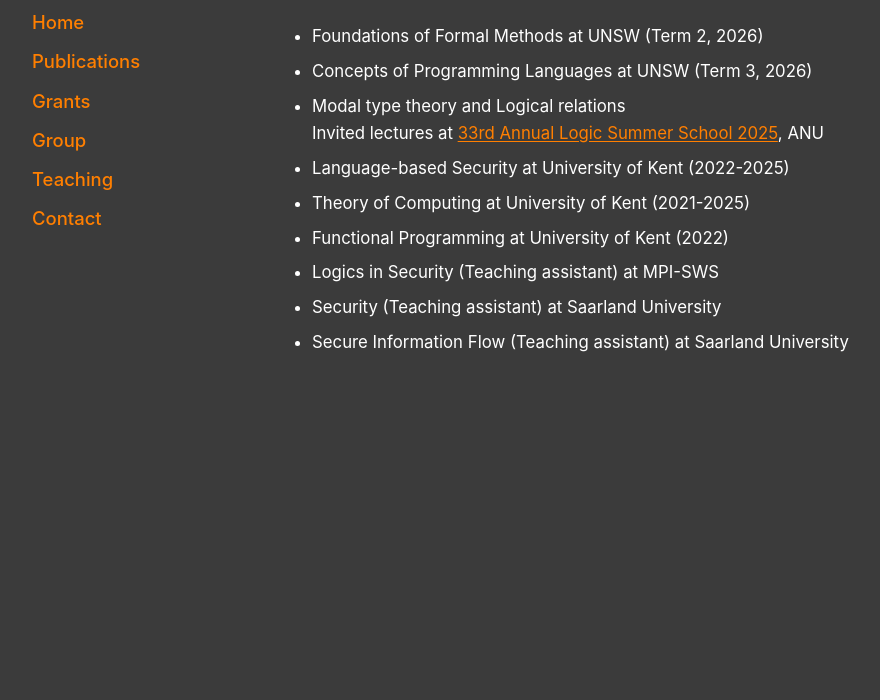
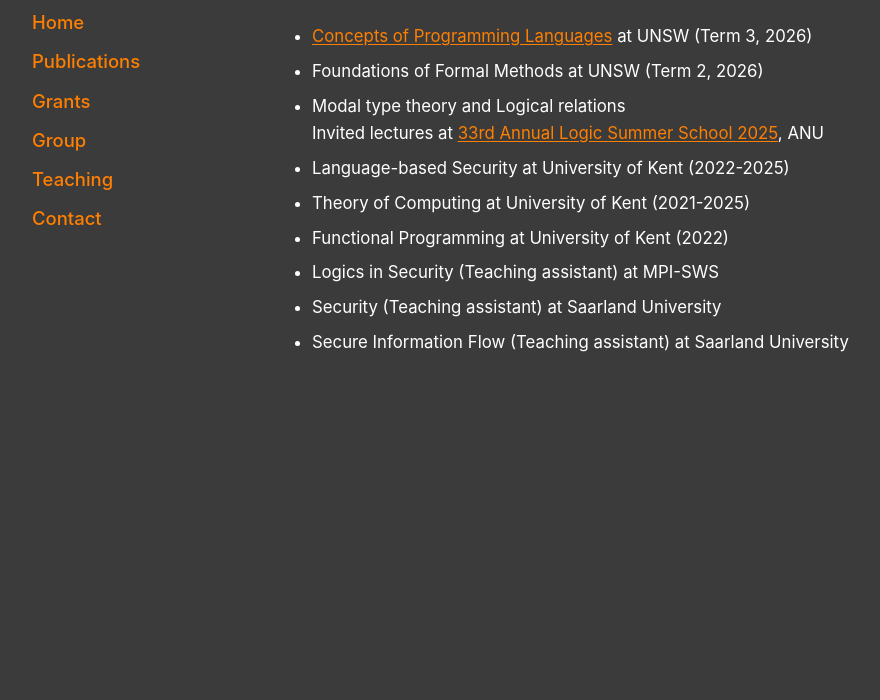
Before and after one commit to vineetrajani/vineetrajani.github.io, a plain HTML site: page teaching.html in a window 1280 px wide. Shown: the part 100-800 px from the top of the page, without its empty margins (160-1040 px from the left). Drawn offline with Linux system fonts and the light colour scheme.

Commit message:
teaching -- 3161 link

```diff
--- a/teaching.html
+++ b/teaching.html
@@ -28,8 +28,8 @@
 				<div class="myHeadings"><b><u>Teaching</u></b> <br> <br></div>
 
 				<ul style="margin-top:0px;">
+					<li> <a href="https://cgi.cse.unsw.edu.au/~cs3161">Concepts of Programming Languages</a> at UNSW (Term 3, 2026)</li>
 					<li> Foundations of Formal Methods at UNSW (Term 2, 2026)</li>
-					<li> Concepts of Programming Languages at UNSW (Term 3, 2026)</li>
 					<li> Modal type theory and Logical relations <br>
 						Invited lectures at <a href="https://comp.anu.edu.au/lss/"> 33rd Annual Logic Summer School 2025</a>, ANU</li>
 					<li> Language-based Security at University of Kent (2022-2025)</li>
```
